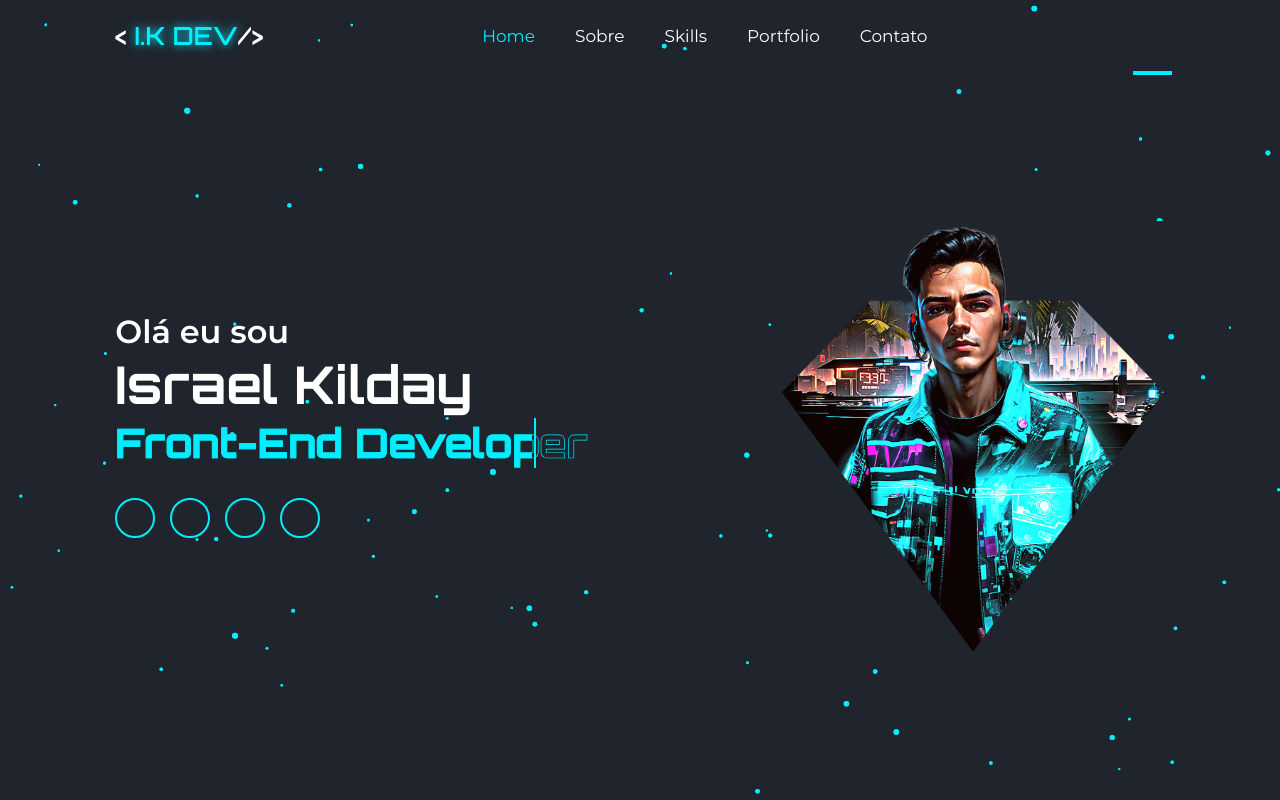
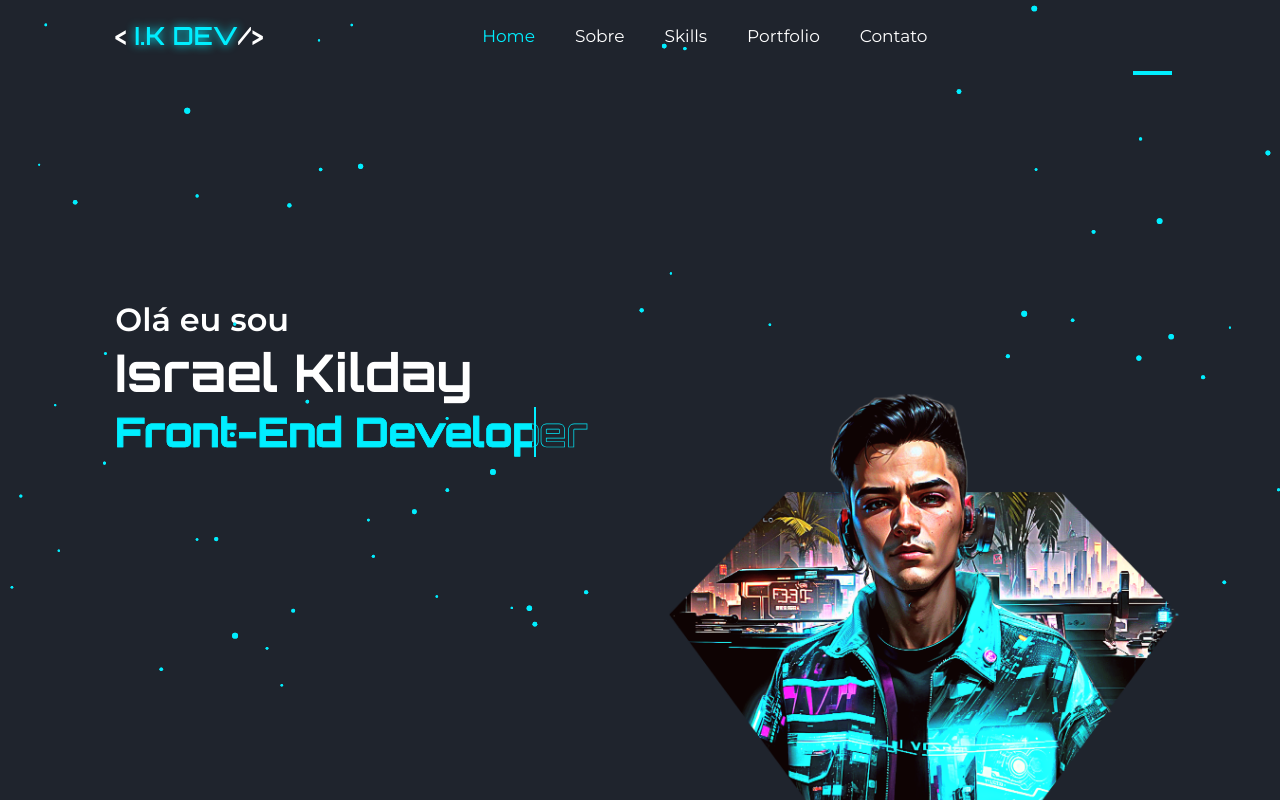
Before and after one commit to Israelkilday/portfolio, a React (Vite) app: page / in a window 1280 px wide. Built offline with nearby package versions, Linux system fonts and the light colour scheme; some icons are missing.

Commit message:
finish day

```diff
--- a/src/components/Navbar.module.css
+++ b/src/components/Navbar.module.css
@@ -124,7 +124,7 @@ label {
         width: 2.3rem;
         opacity: 0;
         transition: .6s ease;
-        transform: translateY(-190px);
+        transform: translateY(-180px);
         cursor: pointer;
     }
 
--- a/src/components/Particles.css
+++ /dev/null
@@ -1,8 +0,0 @@
-/* Particles.css */
-.custom-particles {
-    position: absolute;
-    width: 100%;
-    /* height: 100%; */
-    z-index: -1;
-    /* Outros estilos personalizados */
-  }
--- a/src/components/ParticlesBackground.jsx
+++ b/src/components/ParticlesBackground.jsx
@@ -2,15 +2,14 @@ import React, { useCallback } from 'react';
 import Particles from "react-tsparticles"
 import { loadFull } from "tsparticles";
 import particlesConfid from './config/particlesConfig';
-import './Particles.css';
 
 const ParticlesBackground = () => {
     const particlesInit = useCallback((engine) => {
         loadFull(engine)
-    }, [])
+    }, []);
 
     return (
-        <div className="custom-particles">
+        <div>
             <Particles
                 // id="tsparticles"
                 options={particlesConfid}
--- a/src/components/config/particlesConfig.js
+++ b/src/components/config/particlesConfig.js
@@ -110,3 +110,8 @@ const particlesConfid = {
 }
 
 export default particlesConfid;
+
+// onHover: {
+//   enable: true,
+
+// }
--- a/src/pages/Home/Home.jsx
+++ b/src/pages/Home/Home.jsx
@@ -21,7 +21,7 @@ const Home = () => {
                         <h3 className={styles.animation_text}>Front-End Developer</h3>
                     </div>
 
-                    <div className={styles.social_media}>
+                    {/* <div className={styles.social_media}>
                         <NavLink to="#" className={styles.whatsapp_link}>
                             <FaWhatsapp />
                         </NavLink>
@@ -34,7 +34,7 @@ const Home = () => {
                         <NavLink to="#" className={styles.github_link}>
                             <FaGithub />
                         </NavLink>
-                    </div>
+                    </div> */}
                 </div>
 
                 <div className={styles.home_img}>
--- a/src/pages/Home/Home.module.css
+++ b/src/pages/Home/Home.module.css
@@ -2,35 +2,37 @@
     display: flex;
     justify-content: space-between;
     align-items: center;
-    /* position: absolute; */
+    /* position: relative; */
 }
 
-
+.home_content {
+    height: 28rem;
+}
 
 .home_content h3 {
     font-size: 3.2rem;
     font-weight: 700;
     font-family: 'Montserrat', sans-serif;
+    /* z-index: 2; */
 }
 
 .home_content h1 {
     font-size: 5.2rem;
     font-weight: 700;
     line-height: 1.3;
+    /* z-index: 2; */
 }
 
 .home_content .animation_text {
     font-family: 'Orbitron', sans-serif;
     font-size: 4rem;
+    /* z-index: 2; */
 }
 
 .home_content .transparent_text {
     position: relative;
     width: 48rem;
     position: relative;
-}
-
-.home_content {
 }
 
 .home_content .transparent_text .animation_text {
@@ -113,9 +115,16 @@
     box-shadow: 0 0 1rem var(--main_color);
 }
 
+.home_img {
+    position: relative;
+    position: fixed;
+    bottom: -17rem;
+    right: 10rem;
+}
+
 .home_img img {
-    width: 30vw;
+    width: 40vw;
     animation: floatImage 4s ease-in-out infinite;
-
-
+    z-index: 2;
+    object-fit: cover;
 }
```
Lines whose indentation alone changed are shown as unchanged.
